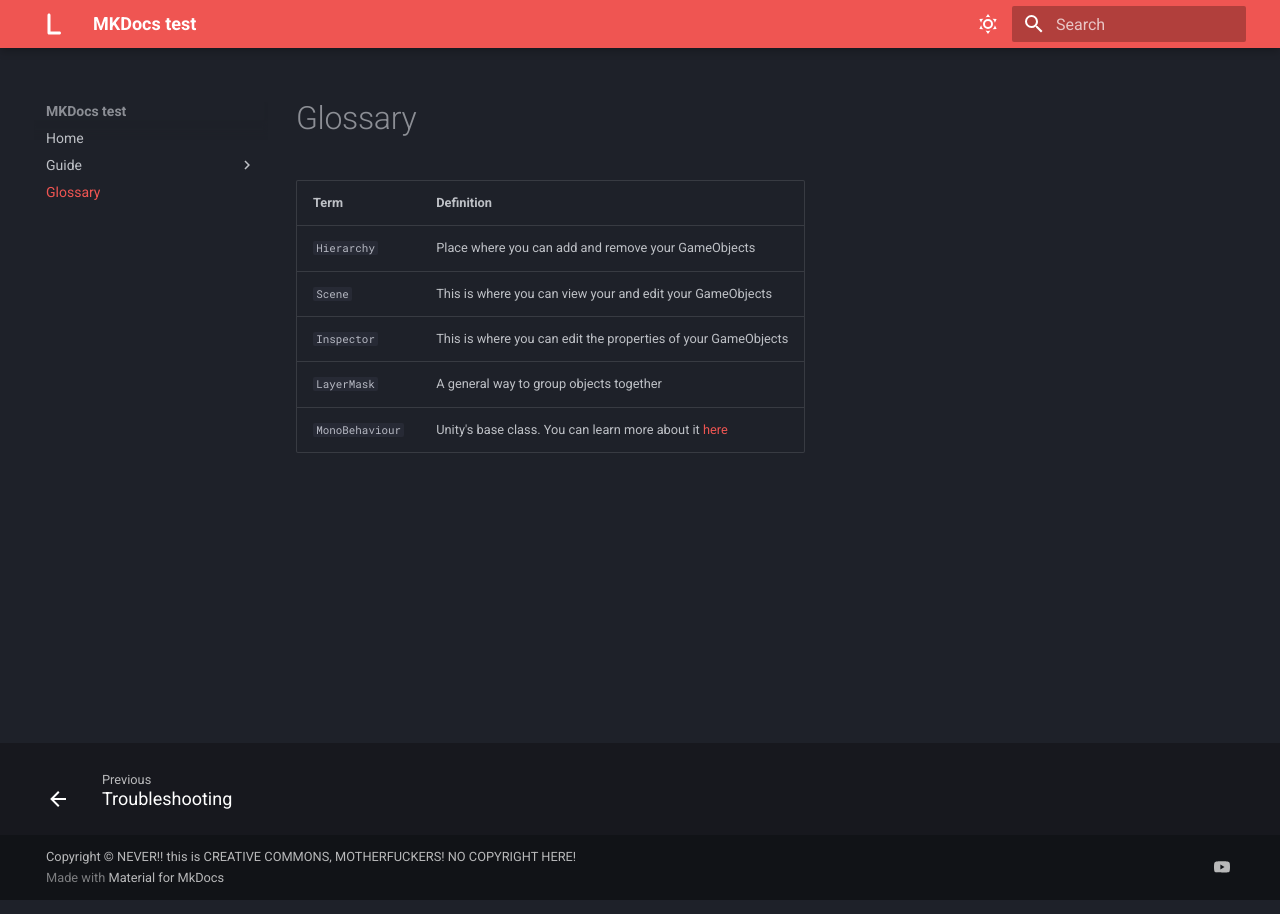
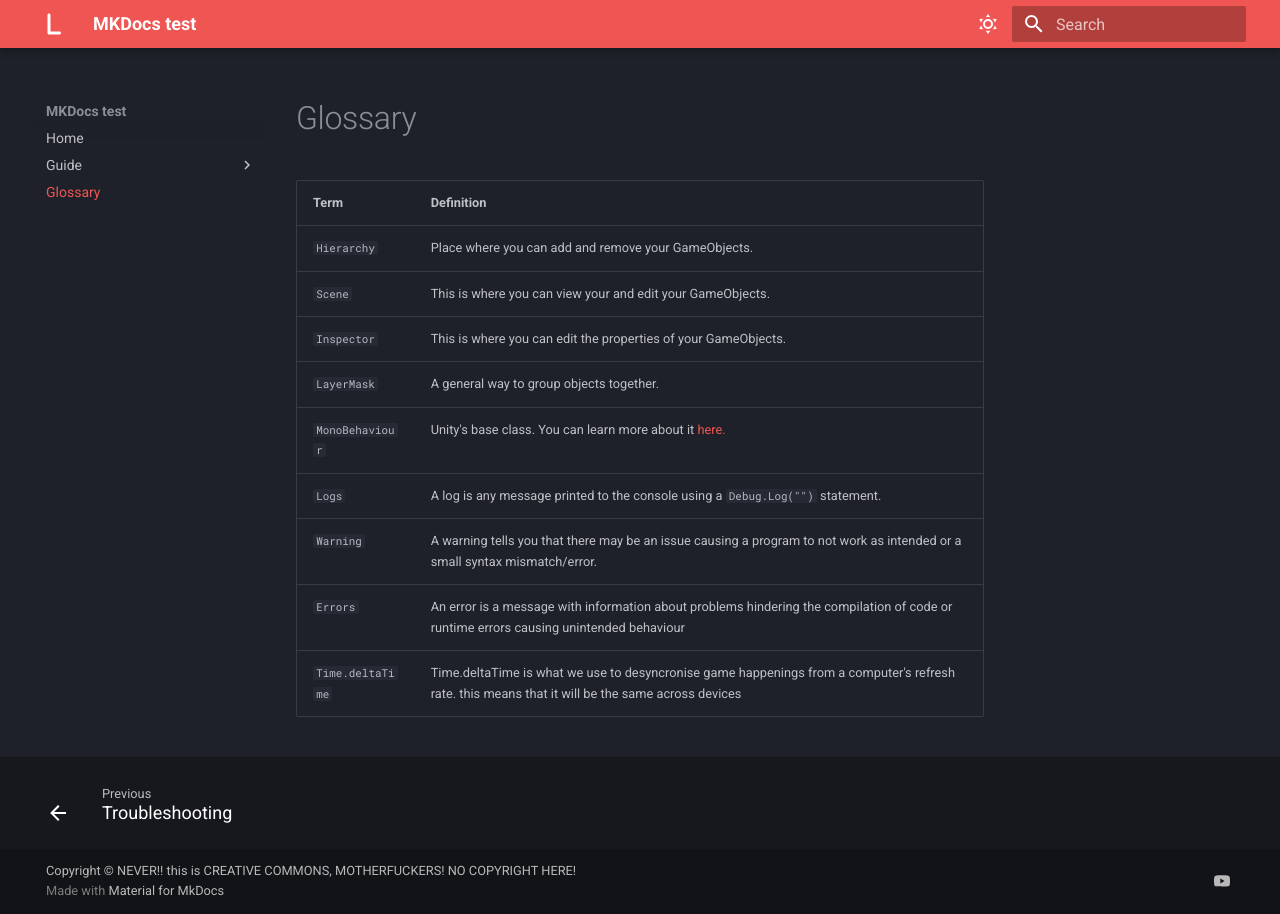
Before and after one commit to Lyra-is-confused/material-for-MKDocs-testing, an MkDocs documentation site: the page built from docs/glossary.md, in a window 1280 px wide. Built offline with MkDocs 1.6.1 and Material for MkDocs 9.7.7, drawn with Linux system fonts in a browser that asks for light colours.

Commit message:
edited readme, changed consistency issues, added more stuff to glossary

```diff
--- a/docs/glossary.md
+++ b/docs/glossary.md
@@ -1,7 +1,11 @@
 | Term     | Definition                        |
-| ----------- | ------------------------------------ |
-| `Hierarchy`       |Place where you can add and remove your GameObjects  |
-| `Scene`       |This is where you can view your and edit your GameObjects |
-| `Inspector`    |This is where you can edit the properties of your GameObjects |
-| `LayerMask` |A general way to group objects together |
-| `MonoBehaviour` | Unity's base class. You can learn more about it [here](https://docs.unity3d.com/ScriptReference/MonoBehaviour.html) |
+| ------------------- | ------------------------------------ |
+| `Hierarchy`       |Place where you can add and remove your GameObjects.  |
+| `Scene`       |This is where you can view your and edit your GameObjects. |
+| `Inspector`    |This is where you can edit the properties of your GameObjects. |
+| `LayerMask` |A general way to group objects together. |
+| `MonoBehaviour` | Unity's base class. You can learn more about it [here.](https://docs.unity3d.com/ScriptReference/MonoBehaviour.html) |
+| `Logs` | A log is any message printed to the console using a `Debug.Log("")` statement. |
+| `Warning` | A warning tells you that there may be an issue causing a program to not work as intended or a small syntax mismatch/error. |
+| `Errors` | An error is a message with information about problems hindering the compilation of code or runtime errors causing unintended behaviour |
+| `Time.deltaTime` | Time.deltaTime is what we use to desyncronise game happenings from a computer's refresh rate. this means that it will be the same across devices |
```
Also changed, not shown: README.md (+28 -3 lines), docs/Mouse_Look.md (+1 -5 lines), docs/Project-creation.md (+5 -13 lines), docs/camera-script.md (deleted, +0 -32 lines), docs/index.md (+13 -4 lines).
